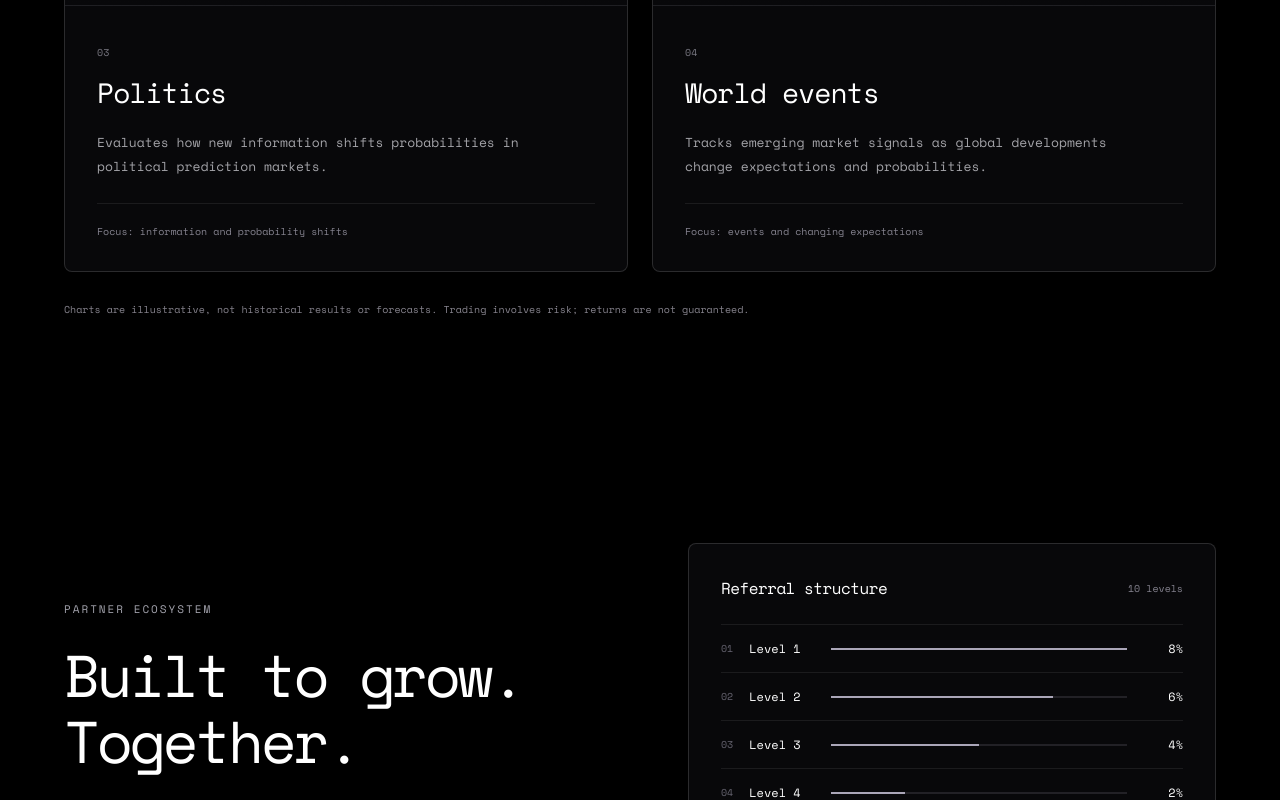
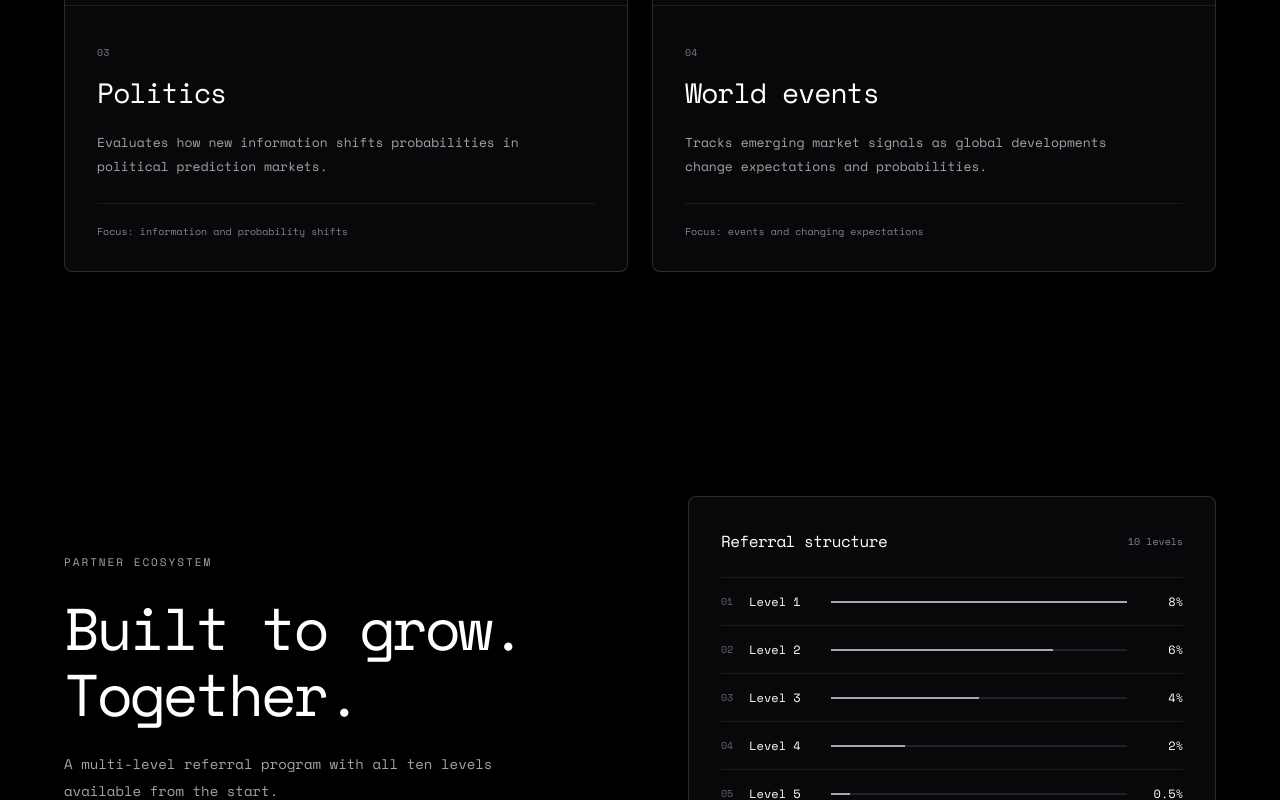
Before and after one commit to j86178758/polyrust-website, a React (Vite) app: page / in a window 1280 px wide. Shown: the part 4047-4847 px from the top of the page. Built offline with nearby package versions, Linux system fonts and the light colour scheme; a web font is replaced by a local one.

Commit message:
Remove strategy risk disclaimer

```diff
--- a/src/site/App.tsx
+++ b/src/site/App.tsx
@@ -168,7 +168,7 @@ const chartPaths: Record<string, string> = {
 }
 
 function Strategies() {
-  return <section className="editorial-section" id="strategies"><Reveal className="section-header"><div><span className="eyebrow">Markets</span><h2>Not every market<br />moves the same.</h2></div><p>Four purpose-built approaches. Each responds to the information, probabilities and activity of its own market.</p></Reveal><div className="strategy-grid">{strategies.map((strategy, i) => <Reveal key={strategy.kind}><article className="strategy-card"><div className="strategy-visual" aria-hidden="true"><svg viewBox="0 0 360 150" preserveAspectRatio="none"><path className="chart-baseline" d="M0 37.5H360M0 75H360M0 112.5H360M90 0V150M180 0V150M270 0V150" /><path className="strategy-chart" d={chartPaths[strategy.kind]} /></svg></div><div className="strategy-info"><span className="strategy-index">0{i + 1}</span><h3>{strategy.name}</h3><p>{strategy.text}</p><div className="strategy-focus">{strategy.focus}</div></div></article></Reveal>)}</div><p className="section-note">Charts are illustrative, not historical results or forecasts. Trading involves risk; returns are not guaranteed.</p></section>
+  return <section className="editorial-section" id="strategies"><Reveal className="section-header"><div><span className="eyebrow">Markets</span><h2>Not every market<br />moves the same.</h2></div><p>Four purpose-built approaches. Each responds to the information, probabilities and activity of its own market.</p></Reveal><div className="strategy-grid">{strategies.map((strategy, i) => <Reveal key={strategy.kind}><article className="strategy-card"><div className="strategy-visual" aria-hidden="true"><svg viewBox="0 0 360 150" preserveAspectRatio="none"><path className="chart-baseline" d="M0 37.5H360M0 75H360M0 112.5H360M90 0V150M180 0V150M270 0V150" /><path className="strategy-chart" d={chartPaths[strategy.kind]} /></svg></div><div className="strategy-info"><span className="strategy-index">0{i + 1}</span><h3>{strategy.name}</h3><p>{strategy.text}</p><div className="strategy-focus">{strategy.focus}</div></div></article></Reveal>)}</div></section>
 }
 
 function Partners() {
```
